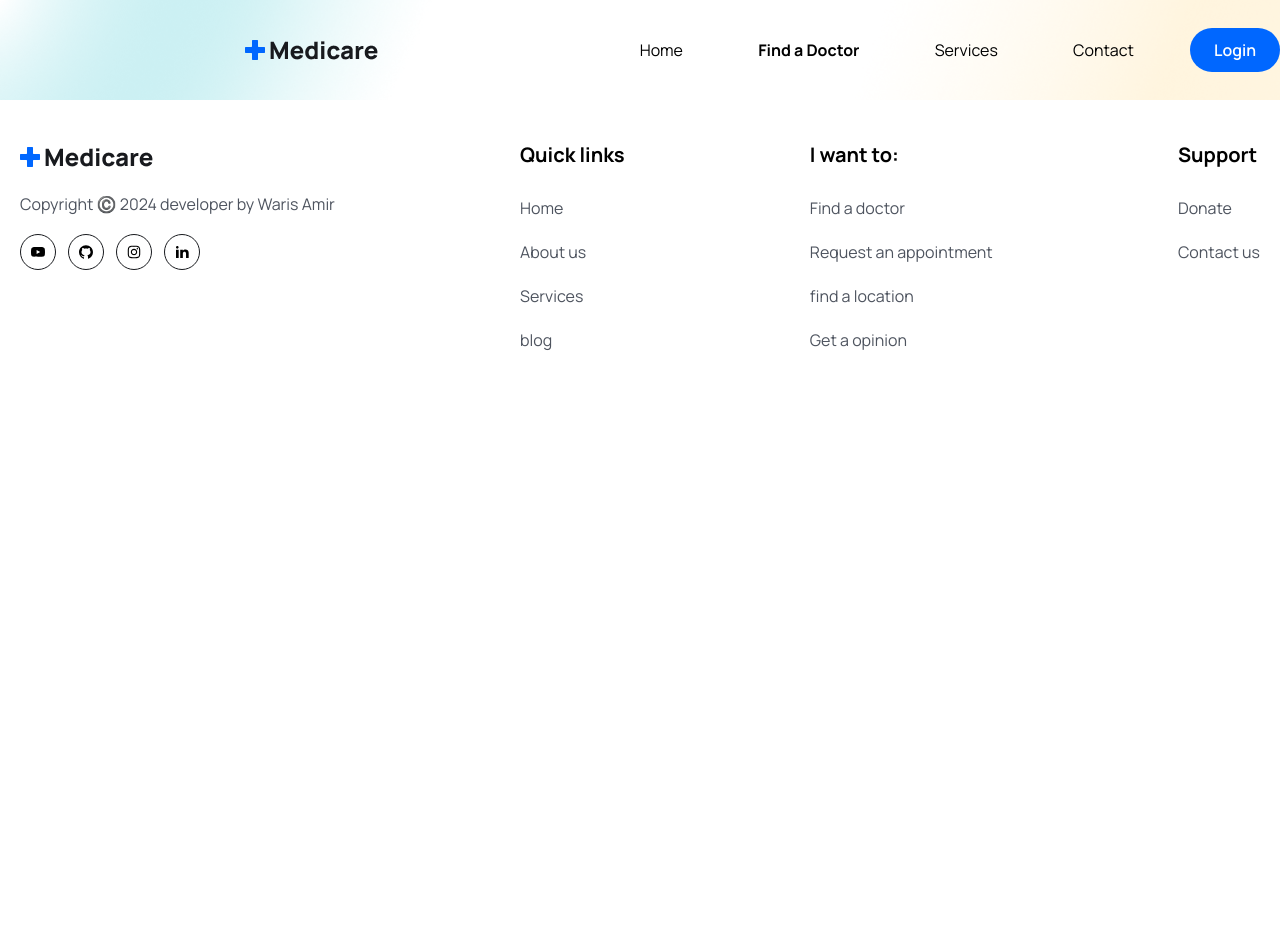
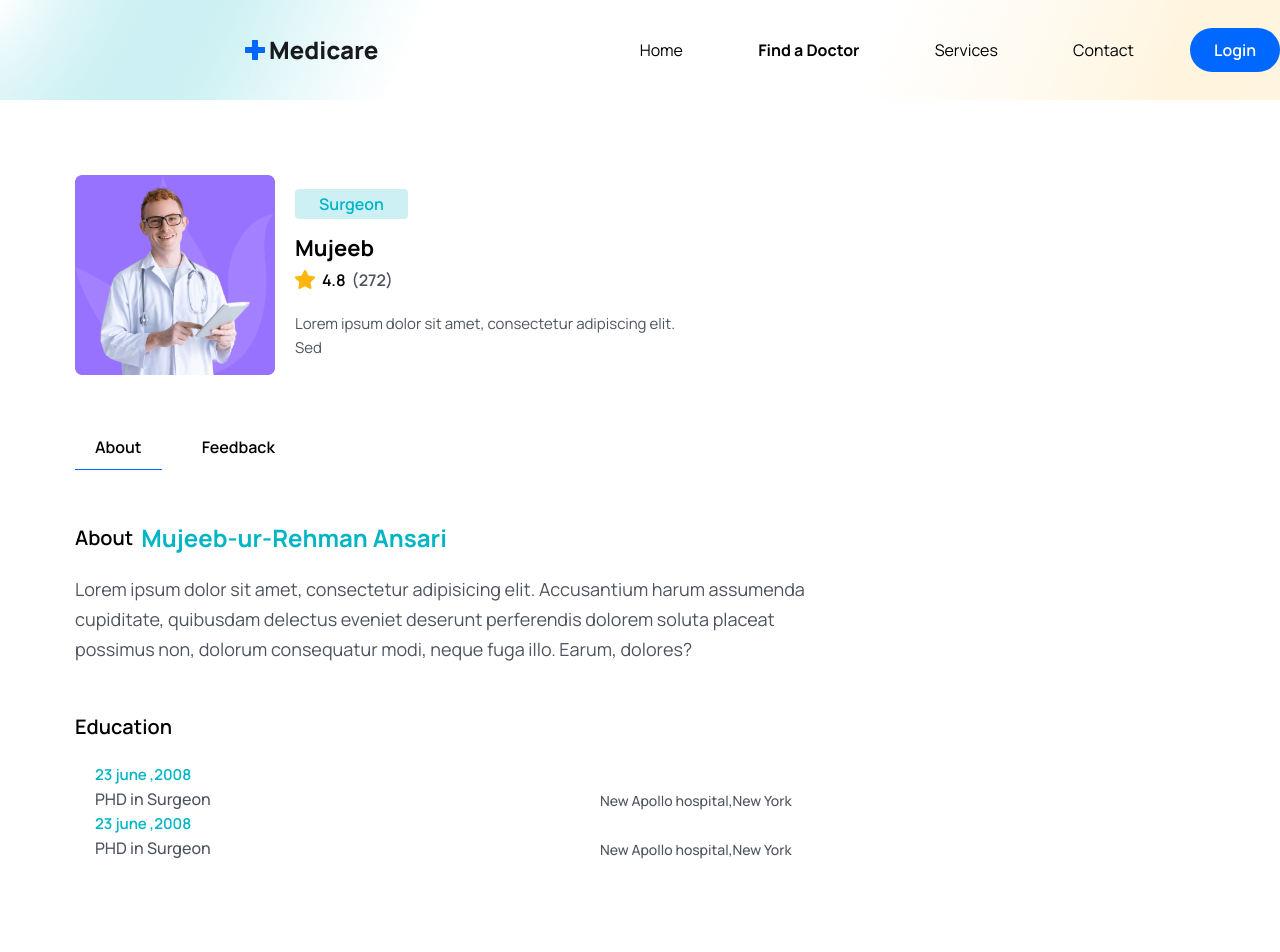
Before and after one commit to warisamir/doctor, a React (Vite) app in the folder front/: page /doctors/1 in a window 1280 px wide. Shown: the top 952 px of the page. Before the commit the page ends 800 px from the top, so only its background shows below. Built offline with nearby package versions, Linux system fonts and the light colour scheme.

Commit message:
adding doctor details page

```diff
--- a/front/src/components/Doctors/DoctorCard.jsx
+++ b/front/src/components/Doctors/DoctorCard.jsx
@@ -2,7 +2,7 @@ import startIcon from './../../assets/Image/Star.png';
 import { Link } from 'react-router-dom';
 import { BsArrowRight } from 'react-icons/bs';
 const DoctorCard = ({doctor}) => {
-    const {name,avgRating, totalRating ,photo, specialization, totalPatients ,hospital}=doctor
+    const {name ,specialization,avgRating,totalRating,photo, totalPatients ,hospital}=doctor
   return (
     <div>
         <div>
@@ -28,7 +28,7 @@ const DoctorCard = ({doctor}) => {
             <p className='text-[14px] leading-6 font-[400] text-textColor'>At {hospital}</p>
             </div>
 
-            <Link to='/doctors' className='w-[44px] h-[44px] rounded-full border border-solid  border-[#181A1E]  mt-[30px] mx-auto flex items-center
+            <Link to='/doctors/1' className='w-[44px] h-[44px] rounded-full border border-solid  border-[#181A1E]  mt-[30px] mx-auto flex items-center
            justify-center group hover:bg-primaryColor hover:border-none'>
             <BsArrowRight className="group-hover:text-white w-6 h-5"/>
            </Link>
--- a/front/src/components/Doctors/DoctorList.jsx
+++ b/front/src/components/Doctors/DoctorList.jsx
@@ -1,11 +1,11 @@
-import {doctors} from './../../assets/data/doctors.js'
+import {doctors} from '../../assets/data/doctors.js'
 import DoctorCard from './DoctorCard';
 
 const DoctorList = () => {
   return (
     <div className="grid grid-cols-1 sm:grid-cols-2 md:grid-cols-3
-    gap-5 lg:gap-[30px] mt-[30px] lg:mt-[55px]">{doctors.map((doctor=>
-    <DoctorCard key={doctor.id} doctor={doctor}/>))}</div>
+    gap-5 lg:gap-[30px] mt-[30px] lg:mt-[55px]">{doctors.map((doctor)=>
+    <DoctorCard key={doctor.id} doctor={doctor}/>)}</div>
   )
 }
 
--- a/front/src/components/Routes/Routers.jsx
+++ b/front/src/components/Routes/Routers.jsx
@@ -1,8 +1,7 @@
-import React from 'react'
 import {Routes,Route} from 'react-router-dom'
 import Home from '../../pages/Home'
-import Doctors from '../../pages/Doctor/Doctors'
-import DoctorDetails from '../../pages/Doctor/DoctorDetails'
+import Doctors from '../../pages/Doctors/Doctors'
+import DoctorDetails from '../../pages/Doctors/DoctorDetails'
 import Login from "../../pages/Login"
 import Signup from "../../pages/Signup"
 import Contact from '../../pages/Contact'
@@ -13,12 +12,11 @@ const Routers = () => {
         <Route path="/" element={<Home />} />
         <Route path="/home" element={<Home />} />
         <Route path="/doctors" element={<Doctors />} />
-        <Route path="/login" element={<DoctorDetails/>} />
+        <Route path="/doctors/:id" element={<DoctorDetails/>} />
         <Route path="/register" element={<Login/>} />
         <Route path="/profile" element={<Signup />} />
         <Route path="/profile/:id" element={<Contact />} />
         <Route path="/services" element={<Services/>}/>
-
      </Routes>
   )
 }
--- a/front/src/pages/Doctor/DoctorDetails.jsx
+++ /dev/null
@@ -1,9 +0,0 @@
-import React from 'react'
-
-const DoctorDetails = () => {
-  return (
-    <div>DoctorDetails</div>
-  )
-}
-
-export default DoctorDetails
--- /dev/null
+++ b/front/src/pages/Doctors/DoctorAbout.jsx
@@ -0,0 +1,47 @@
+import React from 'react'
+
+const DoctorAbout = () => {
+  return (
+    <div>
+        <div>
+            <h3 className='text-[20px] leading-[30px] text-headingColor font-semibold flex items-center gap-2'>
+                About
+                <span className='text-irisBlueColor font-bold text-[24px] leading-9'>
+                    Mujeeb-ur-Rehman Ansari
+                </span>
+            </h3>
+            <p className='text__para'>
+                Lorem ipsum dolor sit amet, consectetur adipisicing elit.
+                 Accusantium harum assumenda cupiditate, quibusdam
+                 delectus eveniet deserunt perferendis dolorem soluta placeat
+                  possimus non, dolorum consequatur modi, neque fuga illo.
+                   Earum, dolores?
+            </p>
+        </div>
+        <div className='mt-12'>
+            <h3 className='text-[20px] leading-[30px] text-headingColor
+            font-semibold flex items-center '>Education</h3>
+            <ul className="pt-4 md:p-5">
+                <li className="flex flex-col sm:flex-row sm:justify-between sm:items-end md:gap-5  mb-[30px[">
+                   <div>
+                    <span className='text-irisBlueColor text-[15px] leading-6 font-semibold'>23 june ,2008</span>
+                    <p className='text-[16px]  leading-6 font-medium text-textColor'>PHD in Surgeon </p>
+                    </div>
+                    <p className='text-[14px] leading-5  font-medium text-textColor'>New Apollo  hospital,New York</p>
+
+                </li>
+                <li className="flex flex-col sm:flex-row sm:justify-between sm:items-end md:gap-5  mb-[30px[">
+                   <div>
+                    <span className='text-irisBlueColor text-[15px] leading-6 font-semibold'>23 june ,2008</span>
+                    <p className='text-[16px]  leading-6 font-medium text-textColor'>PHD in Surgeon </p>
+                    </div>
+                    <p className='text-[14px] leading-5  font-medium text-textColor'>New Apollo  hospital,New York</p>
+
+                </li>
+            </ul>
+        </div>
+    </div>
+  )
+}
+
+export default DoctorAbout
--- /dev/null
+++ b/front/src/pages/Doctors/DoctorDetails.jsx
@@ -0,0 +1,63 @@
+
+import doctorImg from './../../assets/Image/doctor-img02.png'
+import  starIcon from './../../assets/Image/Star.png'
+import { useState } from 'react';
+import DoctorAbout from './DoctorAbout';
+import Feedback from './Feedback';
+const DoctorDetails = () => {
+const [Tab, setTab] = useState('About');
+
+  return <section>
+    <div className='max-w-[1170px] px-5 mx-auto'>
+      <div className='grid md:grid-cols-3 gap-[50px]'>
+        <div className='md:col-span-2'>
+          <div className="flex items-center gap-5">
+            <figure className='max-w-[200px] max-h-[200px]'>
+              <img src={doctorImg} className='w-full'/>
+            </figure>
+            <div>
+              <span className='bg-[#CCF0F3] text-irisBlueColor py-1 px-6 lg:px-6 text-[12px]
+              leading-4 lg:text-[16px] lg:leading-7 font-semibold rounded'>Surgeon </span>
+              <h3 className='text-headingColor text-[22px] leading-9 mt-3 font-bold'>Mujeeb </h3>
+              <div className='flex item gap-[6px]'>
+                <span className='flex items-center gap-[6px] text-[14px] leading-5 lg:text-[16px]
+                lg:leading-7 font-semibold text-headingColor'>
+                  <img src={starIcon} />4.8
+                </span>
+                <span className='text-[14px] leading-5 lg:text-[16px]
+                lg:leading-7 font-semibold text-textColor'>
+                  (272)
+                  </span>
+              </div>
+
+              <p className='text__para text-[14px] leading-6 md:text-[15px] lg:max-w-[390px]'>
+                Lorem ipsum dolor sit amet, consectetur adipiscing elit. Sed
+              </p>
+            </div>
+          </div>
+
+          <div className="mt-[50px] boorder-b border-solid border-[#0066ff34] ">
+            <button className={`${Tab=='About' && 'border-b border-solid border-primaryColor'} py-2 px-5 mr-5 text-[16px] leading-7 text-headingColor font-semibold`}
+             onClick={()=>setTab('About')}>About</button>
+
+           <button onClick={()=>setTab('Feedback')} className={`${Tab=='Feedback' && 'border-b border-solid border-primaryColor'} py-2 px-5 mr-5 text-[16px] leading-7 text-headingColor font-semibold`}>Feedback</button>
+          </div>
+
+          <div className='mt-[50px] '>
+            {
+              Tab=='About' && <DoctorAbout/>
+            }
+            {
+              Tab=='Feedback' && <Feedback/>
+            }
+          </div>
+
+
+        </div>
+        <div></div>
+      </div>
+    </div>
+    </section>
+}
+
+export default DoctorDetails
--- a/front/src/pages/Doctor/Doctors.jsx
+++ b/front/src/pages/Doctors/Doctors.jsx
@@ -1,6 +1,7 @@
-import React from 'react'
+
 import { doctors } from '../../assets/data/doctors'
 import DoctorCard from '../../components/Doctors/DoctorCard'
+import Testimonial from '../../components/Testimonial/Testimonial'
 // import {DoctorCard} from './../../components/Doctors/DoctorCard'
 const Doctors = () => {
   return (
@@ -20,10 +21,25 @@ const Doctors = () => {
         <div className="container">
           <div className="grid grid-cols-1 sm:grid-cols-2 md:grid-cols-3 gap-5 lg:gap-[30px] lg:grid-cols-4 lg:mt-[55px]
           ">
-            {doctors.map(doctor=>(<DoctorCard key={doctor.id} doctor={doctor}/>))}
+            {doctors.map(doctor=>(
+            <DoctorCard key={doctor.id} doctor={doctor}/>
+            ))}
           </div>
         </div>
       </section>
+      <section>
+      <div className="container">
+        <div className='xl:w-[470px] mx-auto'>
+          <h2  className='heading text-center'>What our patient say?</h2>
+
+          <p className='text__para text-center'>
+            World-class care for everyone. Our health System offers unmatched,
+            expert health care.
+            </p>
+        </div>
+        <Testimonial/>
+        </div>
+     </section>
     </>
   )
 }
--- /dev/null
+++ b/front/src/pages/Doctors/Feedback.jsx
@@ -0,0 +1,8 @@
+
+const Feedback = () => {
+  return (
+    <div>Feedback</div>
+  )
+}
+
+export default Feedback
--- a/front/src/routes/Router.jsx
+++ b/front/src/routes/Router.jsx
@@ -1,6 +1,6 @@
-import React from 'react'
+
 import {Route,Routes} from 'react-router-dom';
-import Doctors from '../pages/Doctor/Doctors';
+import Doctors from '../pages/Doctors/Doctors';
 import DoctorDetails from '../pages/Doctor/DoctorDetails';
 import Login from '../pages/Login';
 import Signup from '../pages/Signup';
```
